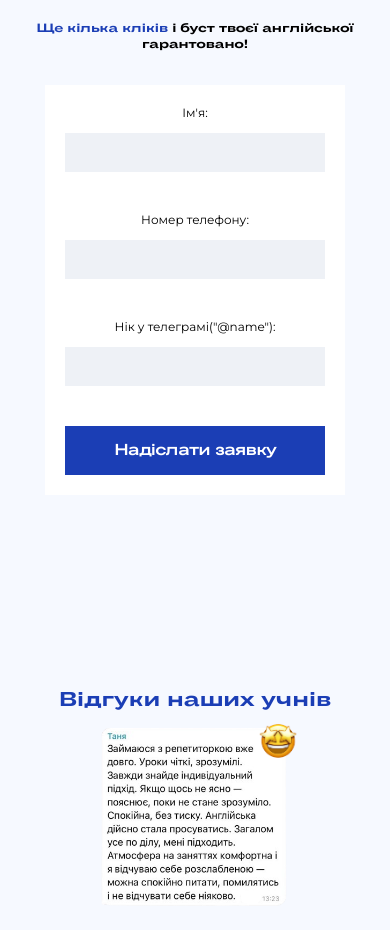
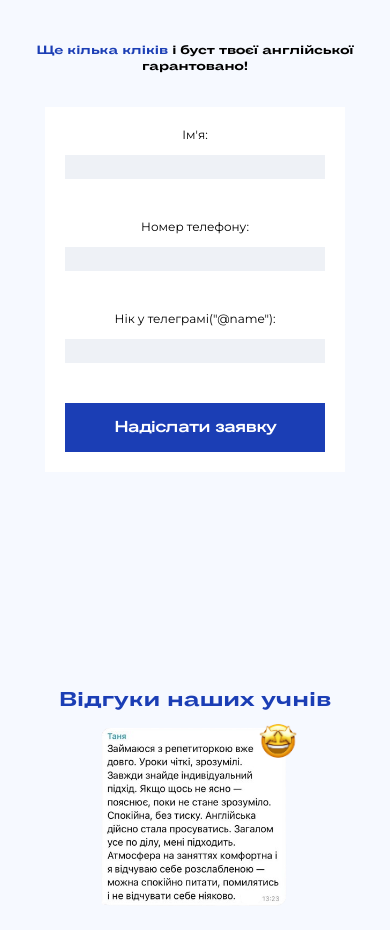
Before and after one commit to Vladarchuk124/LockInSchool, a React (Create React App) app: page / in a window 390 px wide. Shown: the part 6320-7250 px from the top of the page. Built offline with nearby package versions, Linux system fonts and the light colour scheme.

Commit message:
fix(contactForm): input size fix

```diff
--- a/src/components/SignToSchool/ContactForm.module.css
+++ b/src/components/SignToSchool/ContactForm.module.css
@@ -86,6 +86,10 @@
         align-items: center;
         font-size: 19px;
     }
+
+    .contactForm label input {
+        font-size: 19px;
+    }
 }
 
 @media screen and (max-width: 525px) {
@@ -103,5 +107,6 @@
     .contactForm label input {
         padding: 5px;
         width: 250px;
+        font-size: 12px;
     }
 }
```
